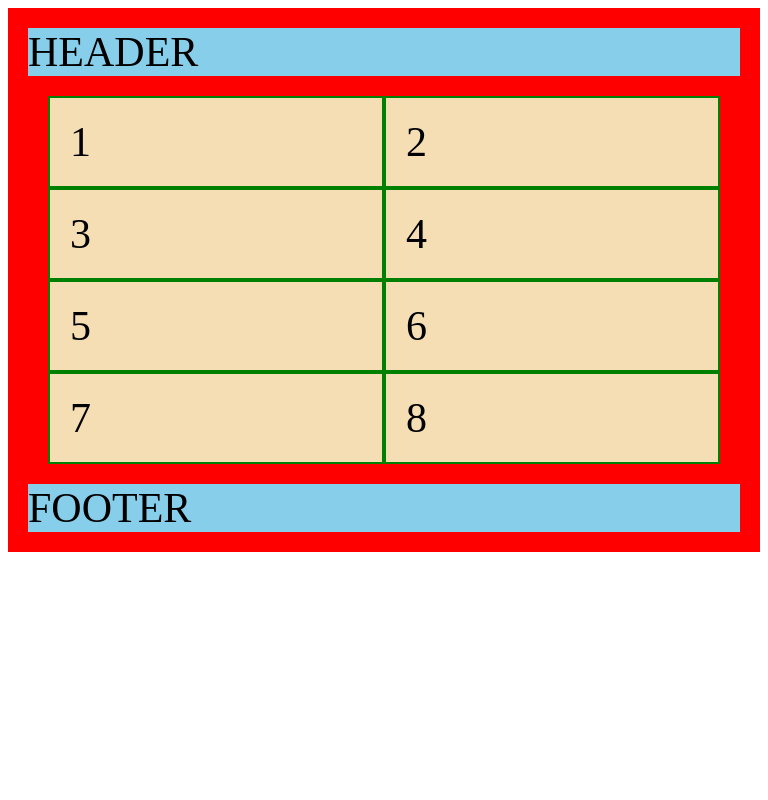
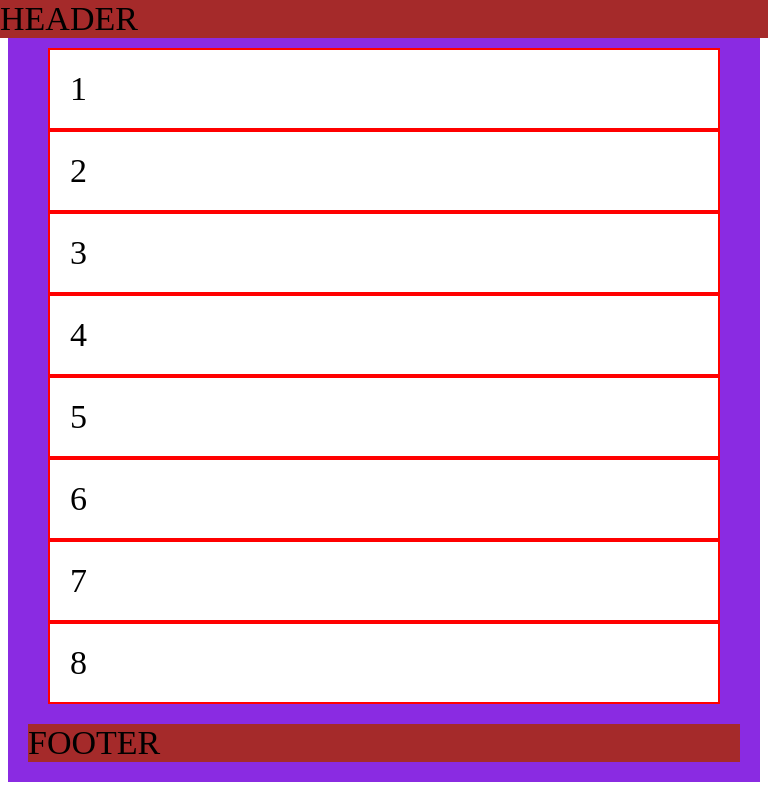
Before and after one commit to JuanZac27/CODIGO-11, a plain HTML site: page clase-9/desktop-first.html in a window 768 px wide. Drawn offline with Linux system fonts and the light colour scheme.

Commit message:
Actualizando css

```diff
--- a/clase-9/style/main.css
+++ b/clase-9/style/main.css
@@ -1,6 +1,6 @@
 div {
     background: red;
-    max-width: 1200px;
+    max-width: 1280px;
     margin: auto;
     padding: 20px;
     box-sizing: border-box;
@@ -14,44 +14,75 @@ div {
 
   .flex div {
     width: 50%;
-    background: wheat;
-    border: 2px solid green;
+    background: white;
+    border: 2px solid red;
   }
 
   div header {
-    background: skyblue;
+    background: brown;
   }
 
   div footer {
-    background: skyblue;
+    background: brown;
   }
 
   /*
     max-width: ancho maximo
     min-width: ancho minimo
+    min-height: altura minima
     max-height: altura maxima
-min-height: altuta minima
   */
 
-/* MOBILE LARGER 420px - 720px */
-@media (max-width:720px) {
+  /*DESKTOP O TABLET 720px - 1080px*/
+  @media (min-width:720px) and (max-width: 1080px) {
+    div {
+      background: blueviolet;
+      max-width: 980px;
+      font-size: 34px;
+    }
+
+    .flex div {
+      width: 100%;
+    }
+
+    div header {
+      position: fixed;
+      top: 0;
+      left: 0;
+      width: 100%;
+    }
+  }
+
+  /*MOBILE LARGE 420px - 720px*/
+  @media (min-width:420px) and (max-width: 719px) {
     div {
       background: blue;
       max-width: 620px;
       font-size: 28px;
     }
-}
 
-/* MOBILE SMALL */
-@media (max-width:420px) {
-    div {
-        background: pink;
+    div header {
+      position: fixed;
+      top: 0;
+      left: 0;
+      width: 100%;
     }
   }
 
-/* MOBILE SMALL */
-@media (max-width:320px) {
+  /*MOBILE SMALL 320px - 420px*/
+  @media (min-width:320px) and (max-width: 419px) {
+    div {
+      background: pink;
+      max-width: 320px;
+      font-size: 22px;
+    }
+  }
+
+  /*MOBILE XSMALL 0 - 320px*/
+  @media (min-width:0) and (max-width: 319px) {
     div {
       background: orange;
+      max-width: 280px;
+      font-size: 34px;
     }
   }
```
Lines whose indentation alone changed are shown as unchanged.
